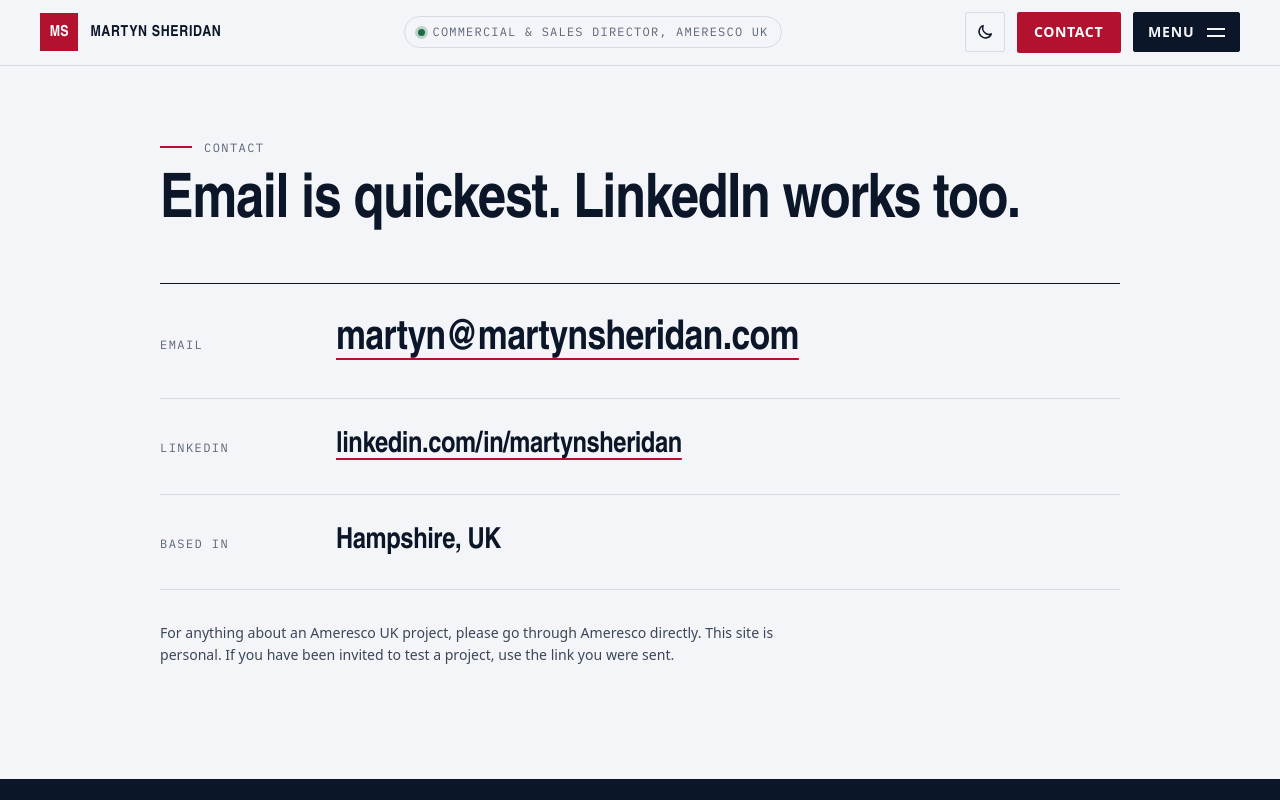
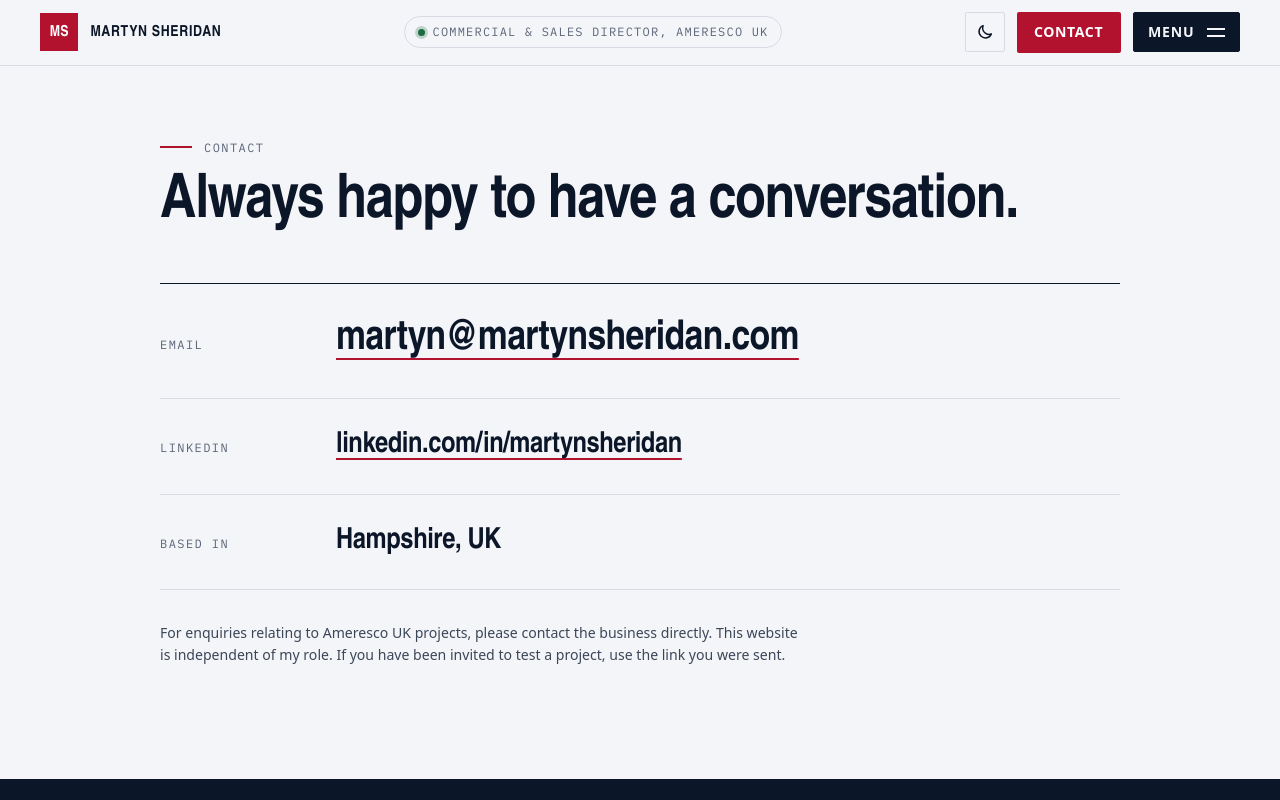
Before and after one commit to splinters1974/personalsite, an Astro site: page /contact in a window 1280 px wide. Shown: the top 800 px of the page. Built offline with nearby package versions, Linux system fonts and the light colour scheme; Astro itself is replaced by a stand-in of ours.

Commit message:
Refine src/pages/contact.astro content for natural and concise UK voice

```diff
--- a/src/pages/contact.astro
+++ b/src/pages/contact.astro
@@ -6,14 +6,14 @@ import { site } from '../data/site';
 <Base title="Contact" description="Contact Martyn Sheridan by email or LinkedIn.">
   <div class="wrap contact">
     <p class="label kicker">Contact</p>
-    <h1>Email is quickest. LinkedIn works too.</h1>
+    <h1>Always happy to have a conversation.</h1>
     <dl>
       <div><dt class="label">Email</dt><dd><a class="big" href={`mailto:${site.email}`}>{site.email}</a></dd></div>
       <div><dt class="label">LinkedIn</dt><dd><a class="big-ish" href={site.linkedin} rel="noopener">linkedin.com/in/martynsheridan</a></dd></div>
       <div><dt class="label">Based in</dt><dd class="big-ish">{site.location}</dd></div>
     </dl>
     <p class="muted note">
-      For anything about an Ameresco UK project, please go through Ameresco directly. This site is personal.
+      For enquiries relating to Ameresco UK projects, please contact the business directly. This website is independent of my role.
       If you have been invited to test a project, use the link you were sent.
     </p>
   </div>
```
